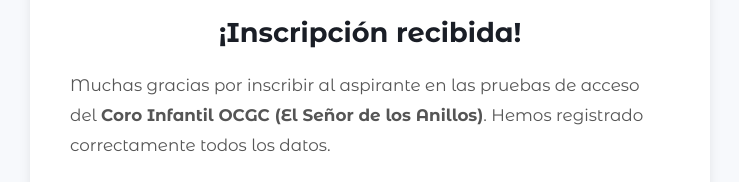
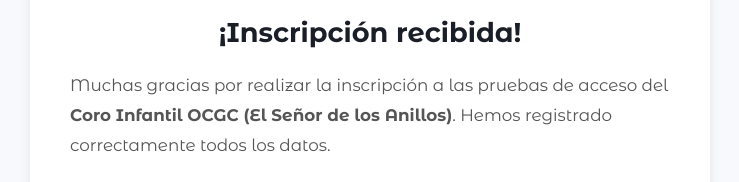
Before and after one commit to orquestacomunitariagc/coro-infantil, a website: page thank-you.html in a window 1280 px wide. Shown: the part 365-547 px from the top of the page, without its empty margins (270-1009 px from the left). Drawn offline with Linux system fonts and the light colour scheme.

Commit message:
fix: improve wording in thank-you message for clarity

```diff
--- a/thank-you.html
+++ b/thank-you.html
@@ -95,8 +95,7 @@
             <h2 class="thank-you-title">¡Inscripción recibida!</h2>
 
             <p class="thank-you-text">
-                Muchas gracias por inscribir al aspirante en las pruebas de acceso del
-                <strong>Coro Infantil OCGC (El Señor de los Anillos)</strong>.
+                Muchas gracias por realizar la inscripción a las pruebas de acceso del <strong>Coro Infantil OCGC (El Señor de los Anillos)</strong>.
                 Hemos registrado correctamente todos los datos.
             </p>
 
```
